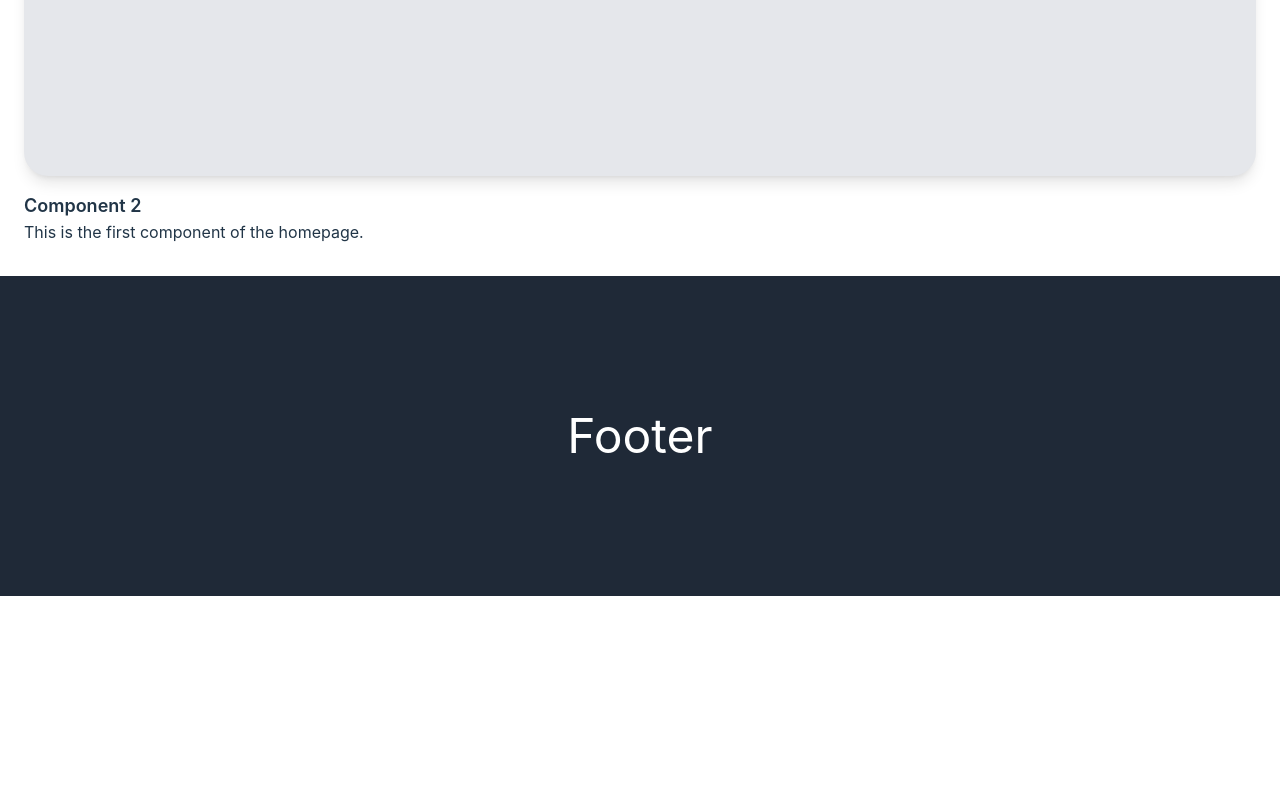
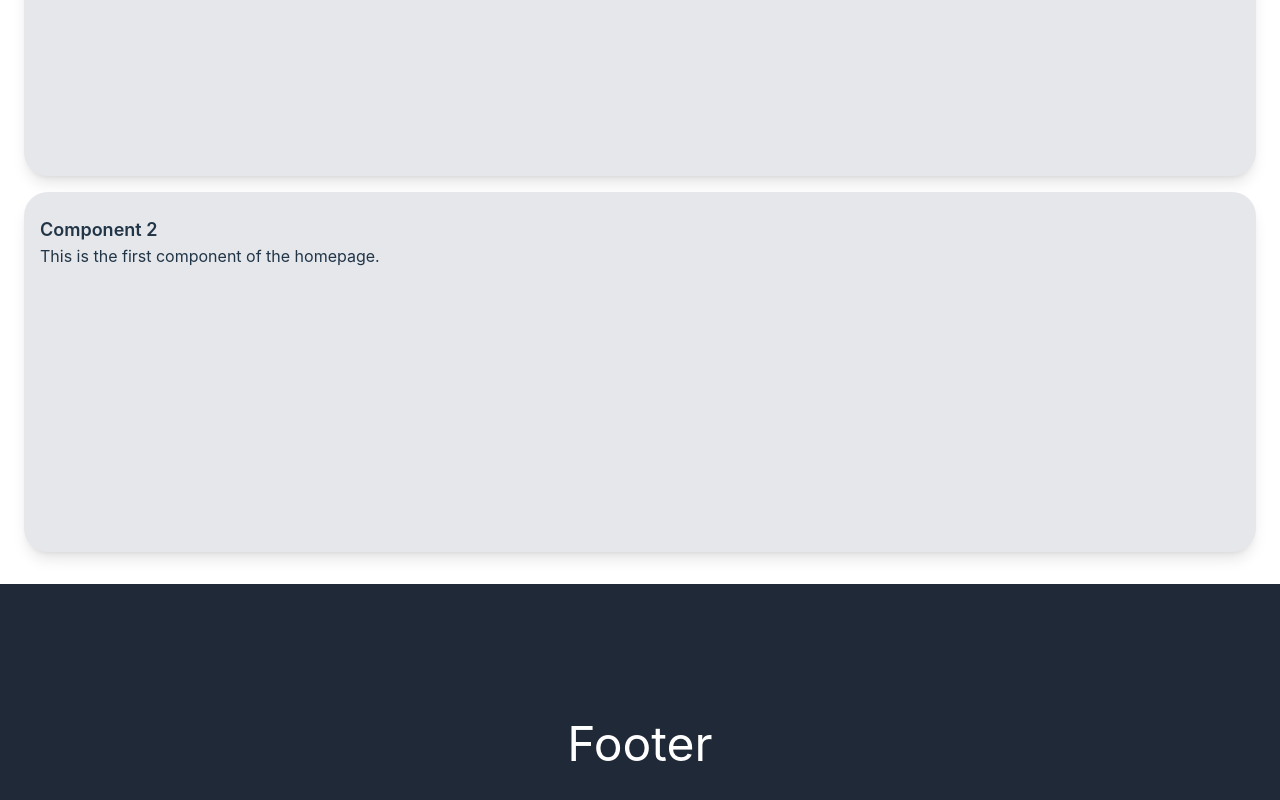
Before and after one commit to Valeriusdev/react-library-app, a React (Vite) app: page / in a window 1280 px wide. Shown: the part 1016-1816 px from the top of the page. Before the commit the page ends 1612 px from the top, so only its background shows below. Built offline with nearby package versions, Linux system fonts and the light colour scheme.

Commit message:
update Component2 styling

```diff
--- a/src/components/Component2.jsx
+++ b/src/components/Component2.jsx
@@ -1,7 +1,7 @@
 import React from "react";
 
 const Component2 = () => (
-  <div className="w-full max-w-7xl">
+  <div className="w-full max-w-7xl h-[45vh] px-4 py-6 bg-gray-200 rounded-3xl shadow-lg">
     <h2 className="text-lg font-semibold">Component 2</h2>
     <p>This is the first component of the homepage.</p>
   </div>
```
